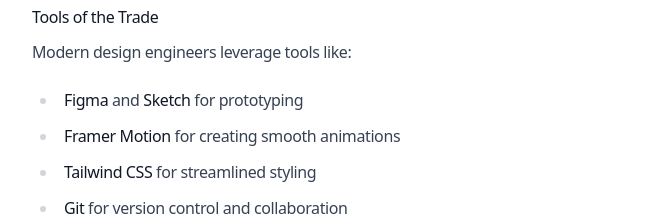
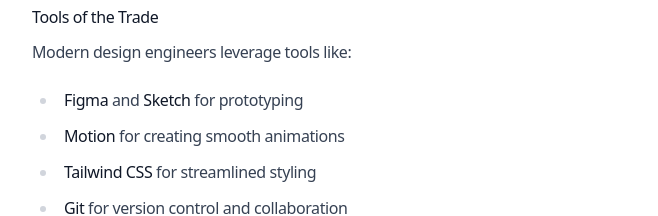
Before and after one commit to cauemustafa/cauemustafa.github.io, a Next.js app: page /blog/exploring-the-intersection-of-design-ai-and-design-engineering in a window 1280 px wide. Shown: the part 2220-2436 px from the top of the page, without its empty margins (304-962 px from the left). Built offline with nearby package versions, Linux system fonts and the light colour scheme.

Commit message:
feat: update readme

```diff
--- a/app/blog/exploring-the-intersection-of-design-ai-and-design-engineering/page.mdx
+++ b/app/blog/exploring-the-intersection-of-design-ai-and-design-engineering/page.mdx
@@ -53,7 +53,7 @@
 Modern design engineers leverage tools like:
 
 - **Figma** and **Sketch** for prototyping
-- **Framer Motion** for creating smooth animations
+- **Motion** for creating smooth animations
 - **Tailwind CSS** for streamlined styling
 - **Git** for version control and collaboration
 
```
Also changed, not shown: 1 other file (tests, documents, lock files or other folders).
